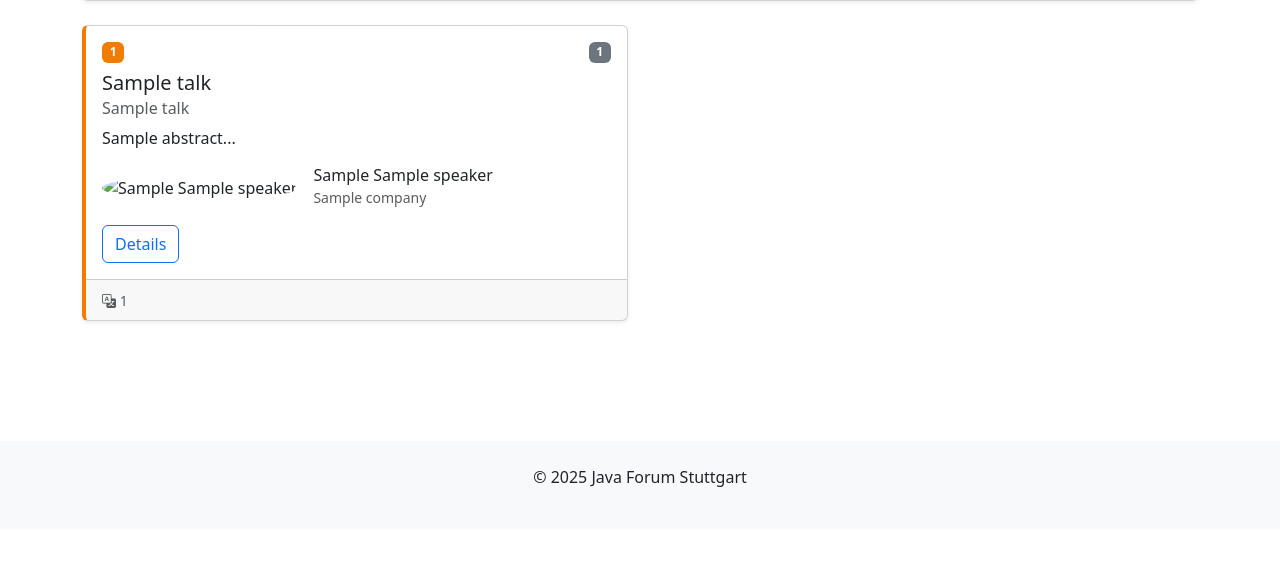
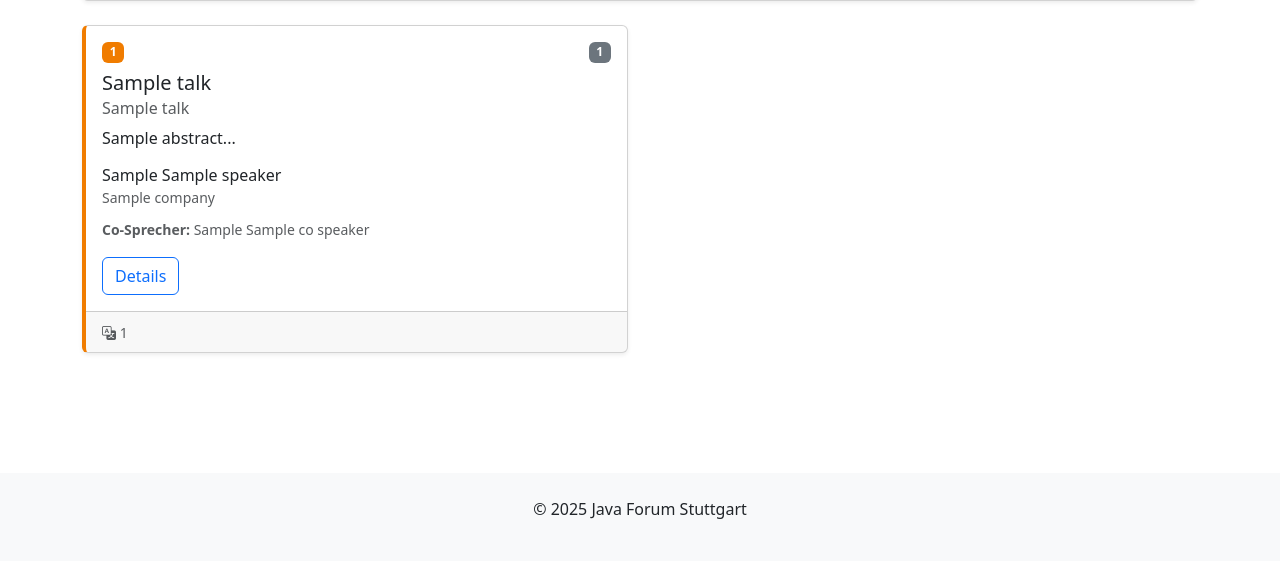
Before and after one commit to DG1001/JFS-Manager, a Flask app: template templates/index.html in a window 1280 px wide. Shown: the part 336-897 px from the top of the page. Before the commit the page ends 823 px from the top, so only its background shows below. Run offline with Flask 3, Linux system fonts and the light colour scheme; the template is opened without the code that fills it: most values are stand-ins (such as "Sample title", 1, 10 or a date in 2020); some libraries are stand-ins or nearby versions.

Commit message:
refactor: Remove image links and display co-presenter names on overview

```diff
--- a/templates/index.html
+++ b/templates/index.html
@@ -66,16 +66,22 @@
                     {% if talk.abstract %}{{ talk.abstract.split('\n')[0] }}{% if talk.abstract.count('\n') > 0 %}...{% endif %}{% endif %}
                 </p>
 
-                <div class="d-flex align-items-center mt-3">
+                <div class="mt-3">
                     {% if talk.speaker %}
-                    <div class="flex-shrink-0">
-                        <img src="{{ url_for('static', filename='img/' + talk.speaker.imageFile) if talk.speaker.imageFile else 'https://via.placeholder.com/100' }}"
-                             alt="{{ talk.speaker.firstName }} {{ talk.speaker.surName }}"
-                             class="speaker-img">
-                    </div>
-                    <div class="flex-grow-1 ms-3">
+                    <div class="mb-2">
                         <h6 class="mb-0">{{ talk.speaker.firstName }} {{ talk.speaker.surName }}</h6>
                         <small class="text-muted">{{ talk.speaker.company }}</small>
+                    </div>
+                    {% endif %}
+
+                    {% if talk.co_speakers is defined and talk.co_speakers and talk.co_speakers|length > 0 %}
+                    <div class="mb-2">
+                        <small class="text-muted">
+                            <strong>Co-Sprecher:</strong>
+                            {% for co_speaker in talk.co_speakers %}
+                                {{ co_speaker.firstName }} {{ co_speaker.surName }}{% if not loop.last %}, {% endif %}
+                            {% endfor %}
+                        </small>
                     </div>
                     {% endif %}
                 </div>
--- a/templates/speaker_detail.html
+++ b/templates/speaker_detail.html
@@ -16,9 +16,6 @@
     <div class="card-body">
         <div class="row">
             <div class="col-md-3 text-center mb-4">
-                <img src="{{ url_for('static', filename='img/' + speaker.imageFile) if speaker.imageFile else 'https://via.placeholder.com/200' }}"
-                     alt="{{ speaker.firstName }} {{ speaker.surName }}"
-                     class="img-fluid rounded-circle mb-3" style="max-width: 200px;">
 
                 <h5>{{ speaker.company }}</h5>
 
```
Also changed, not shown: templates/talk_detail.html (+5 -15 lines).
